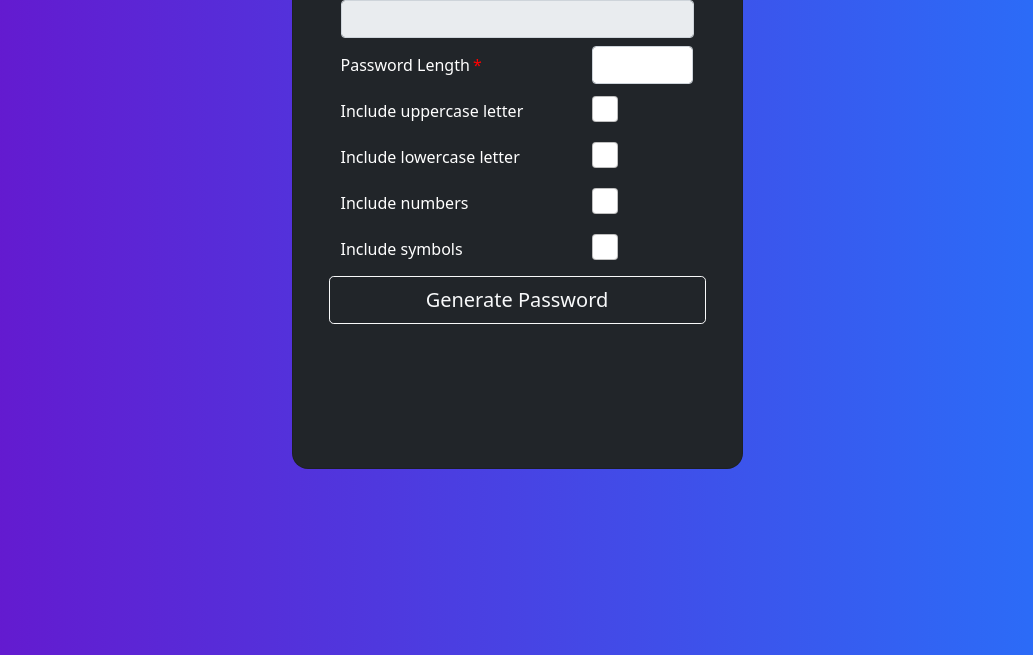
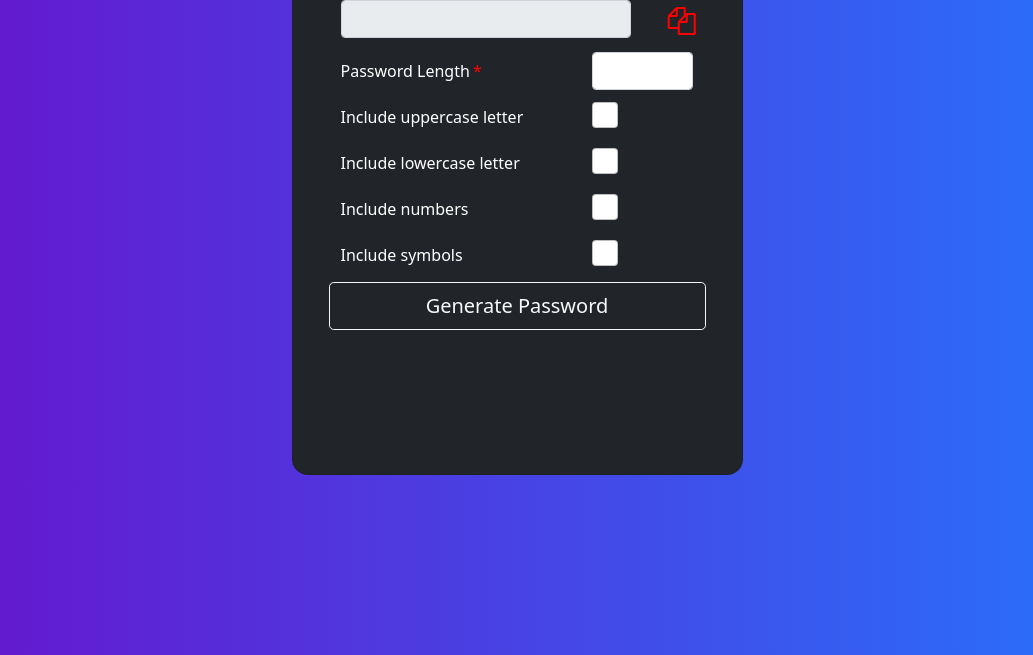
Before and after one commit to krishdu/Password-Generator, a plain HTML site: page index.html in a window 1280 px wide. Shown: the part 145-800 px from the top of the page, without its empty margins (123-1156 px from the left). Drawn offline with nearby package versions, Linux system fonts and the light colour scheme.

Commit message:
completed phase-4

```diff
--- a/index.html
+++ b/index.html
@@ -29,8 +29,13 @@
                                     </div>
                                 </div>
                                 <div class="row mb-2">
-                                    <div class="col-12">
+                                    <div class="col-10">
                                         <input type="text" id="generatedPassword" class="form-control" readonly />
+                                    </div>
+                                    <div class="col-2">
+                                        <button type="button" class="btn" onclick="copyPasswordToClipboard()"><i
+                                                class="fa fa-copy" aria-hidden="true"
+                                                style="font-size:28px;color:red"></i></button>
                                     </div>
                                 </div>
                                 <div class="row mb-2">
--- a/js/main_script.js
+++ b/js/main_script.js
@@ -52,3 +52,21 @@ const SYMBOLS = ["!","@","#","$","%","^","&","*",")","(","[","]","{","}","_","?"
         message.setAttribute("class", "d-none");
     }, 2000);
  }
+
+ /* modern asynchronous Clipboard API */
+ function copyPasswordToClipboard(){
+    const newClip = document.querySelector("#generatedPassword").value;
+    navigator.permissions.query({name: "clipboard-write"}).then(result => {
+        if (result.state == "granted" || result.state == "prompt") {
+            updateClipboard(newClip);
+        }
+    });
+ }
+
+ function updateClipboard(newClip) {
+  navigator.clipboard.writeText(newClip).then(function() {
+       console.log("clipboard successfully set");
+     }, function() {
+        console.log("clipboard write failed");
+  });
+ }
```
Also changed, not shown: 1 other file.
